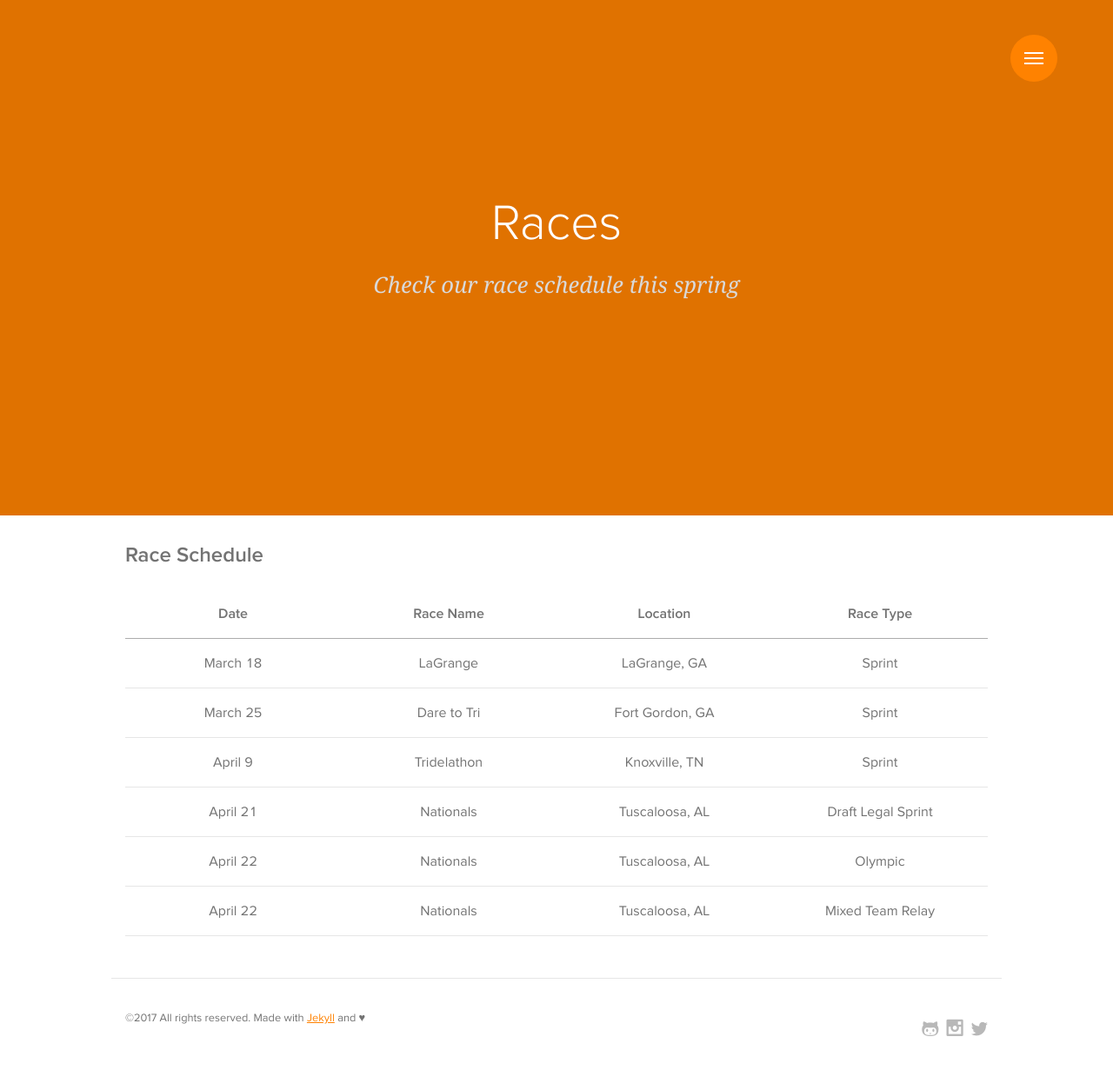
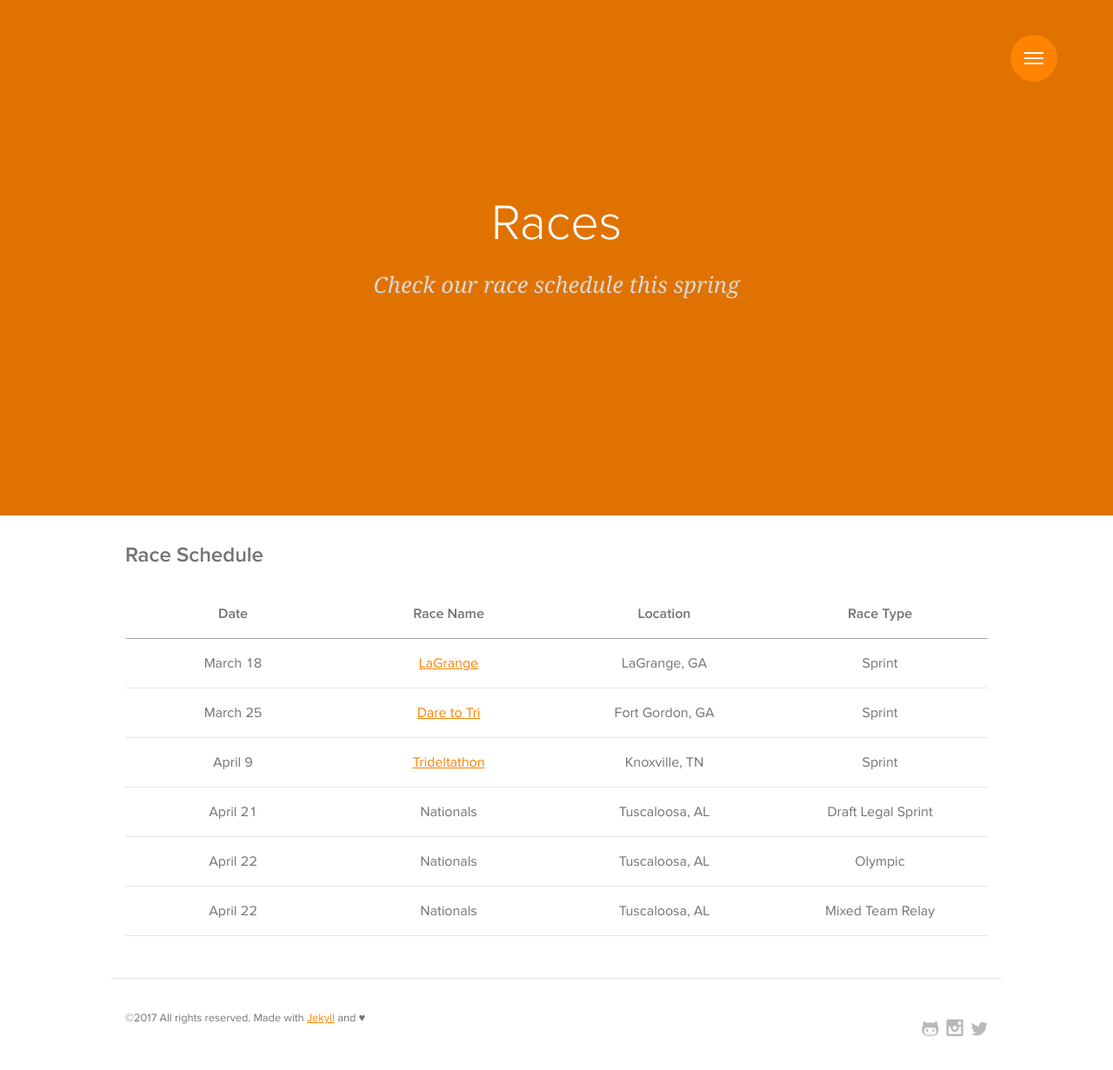
Before and after one commit to trivols/trivols.github.io, a Jekyll site: the page built from races.md, in a window 1280 px wide. Shown: the top 1231 px of the page at 87% size. Built offline with Jekyll 4.4.1, drawn with Linux system fonts in a browser that asks for light colours; some web fonts are replaced.

Commit message:
Updated with links to races, update schedule.

```diff
--- a/races.md
+++ b/races.md
@@ -9,11 +9,11 @@
 ---
 ## Race Schedule
 
-|   Date   |  Race Name  |     Location    |      Race Type     |
-|:--------:|:-----------:|:---------------:|:------------------:|
-| March 18 |   LaGrange  |   LaGrange, GA  |       Sprint       |
-| March 25 | Dare to Tri | Fort Gordon, GA |       Sprint       |
-|  April 9 | Tridelathon |  Knoxville, TN  |       Sprint       |
-| April 21 |  Nationals  |  Tuscaloosa, AL | Draft Legal Sprint |
-| April 22 |  Nationals  |  Tuscaloosa, AL |       Olympic      |
-| April 22 |  Nationals  |  Tuscaloosa, AL |  Mixed Team Relay  |
+|   Date   |  Race Name   |     Location    |      Race Type     |
+|:--------:|:------------:|:---------------:|:------------------:|
+| March 18 | [LaGrange](https://runsignup.com/Race/GA/Lagrange/LaGrangeSprintTriathlon)  |   LaGrange, GA  |       Sprint       |
+| March 25 | [Dare to Tri](https://runsignup.com/Race/GA/FortGordon/DaretoTriTriathlon) | Fort Gordon, GA |       Sprint       |
+|  April 9 | [Trideltathon](https://runsignup.com/Race/TN/Knoxville/TriDeltathon) |  Knoxville, TN  |       Sprint       |
+| April 21 |  Nationals   |  Tuscaloosa, AL | Draft Legal Sprint |
+| April 22 |  Nationals   |  Tuscaloosa, AL |       Olympic      |
+| April 22 |  Nationals   |  Tuscaloosa, AL |  Mixed Team Relay  |
```
Also changed, not shown: schedule.md (+4 -6 lines).
